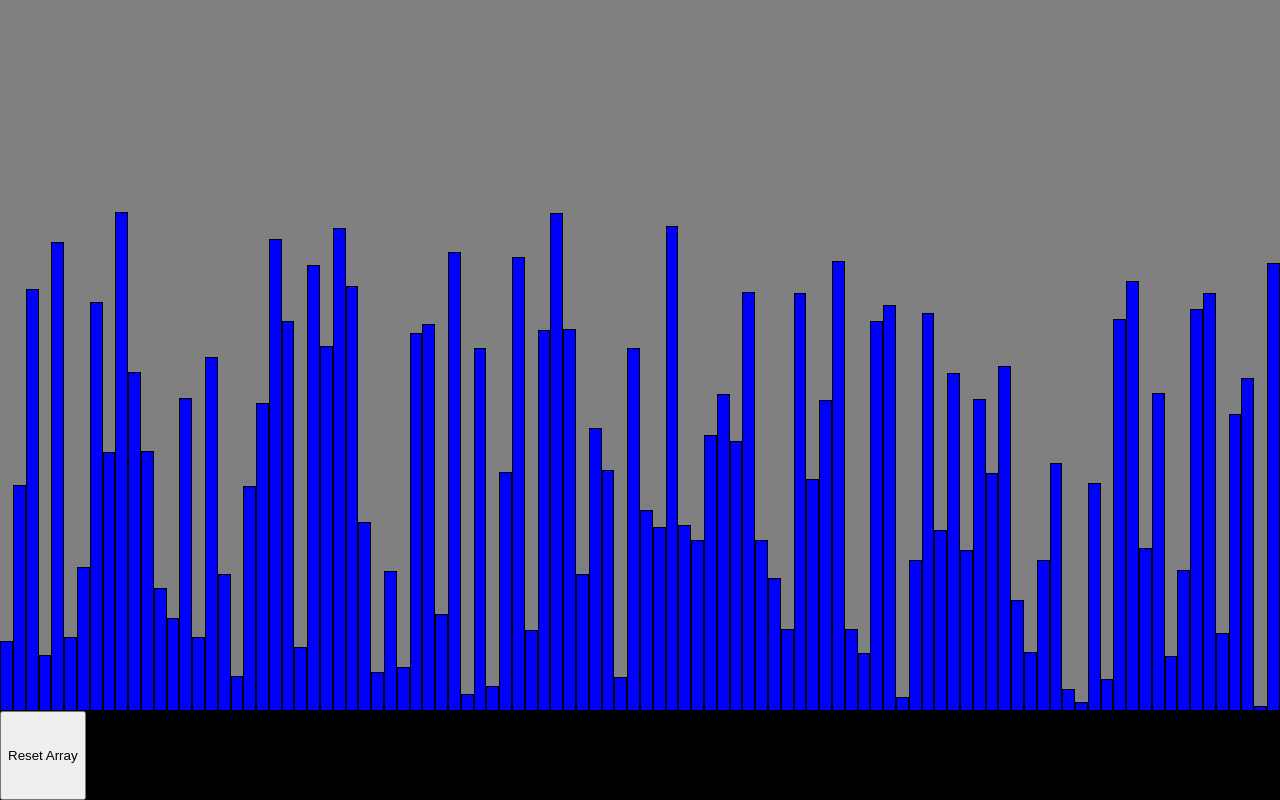
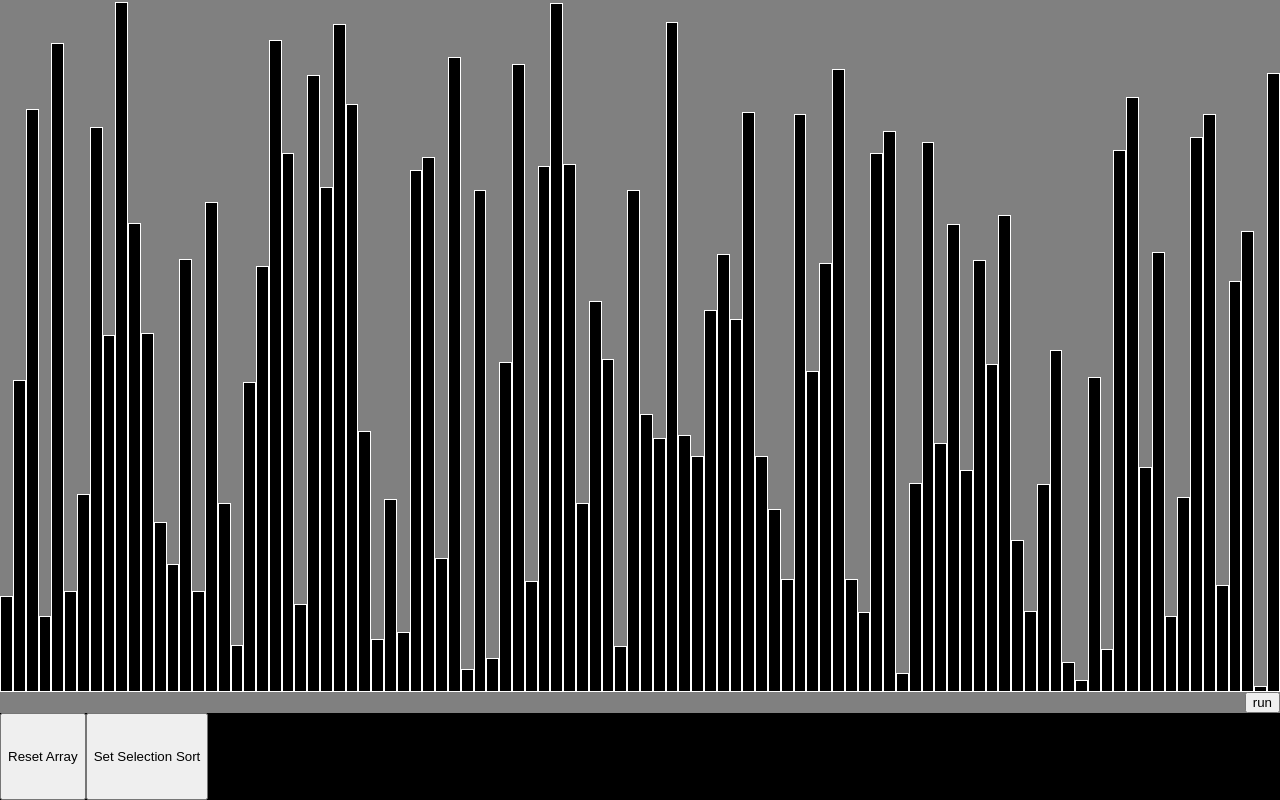
Before and after one commit to sjunhong/algorithm-visualizer, a React (Create React App) app: page / in a window 1280 px wide. Built offline with nearby package versions, Linux system fonts and the light colour scheme.

Commit message:
feat: added selection sort

```diff
--- a/src/AlgorithmVisualizer.tsx
+++ b/src/AlgorithmVisualizer.tsx
@@ -1,26 +1,72 @@
+import { trace } from 'console';
 import { useCallback, useEffect, useState } from 'react';
 import styled from 'styled-components';
+import { addTrace, getSortedIndicies, newTrace, swap, TraceArray } from './algorithms/helper';
+import SortingVisualizer from './components/SortVisualizer';
 
 function AlgorithmVisualizer() {
   const [array, setArray] = useState<number[]>([]);
   const [arrayLength, setArrayLength] = useState<number>(100);
+  const [traces, setTraces] = useState<TraceArray>([]);
 
-  function resetArray(arrayLength: number) {
+  const resetArray = (arrayLength: number) => {
     const max = 1000;
     const min = 5;
     setArray([...Array(arrayLength)].map(() => Math.floor(Math.random() * (max - min + 1)) + min));
-  }
+  };
 
-  function handleResetArray() {
+  const handleSelectionSort = () => {
+    // selectionSort(array);
+    createTraces();
+  };
+
+  const selectionSort = (arr: number[]) => {
+    const trace = newTrace(arr);
+
+    let i, j, min_idx;
+    const n = arr.length;
+    for (i = 0; i < n - 1; i++) {
+      min_idx = i;
+      for (j = i + 1; j < n; j++) {
+        // visualize searching index
+        // sorted, searched, selected, swaped
+        addTrace(trace, arr, getSortedIndicies(trace), [j], [min_idx]);
+
+        if (arr[j] < arr[min_idx]) {
+          addTrace(trace, arr, getSortedIndicies(trace), [j], [min_idx]);
+
+          min_idx = j;
+
+          //visualize selected index
+          addTrace(trace, arr, getSortedIndicies(trace), [j], [min_idx]);
+        }
+      }
+
+      //visualize swaping indices
+      addTrace(trace, arr, getSortedIndicies(trace), [], [], [i, min_idx]);
+
+      swap(arr, i, min_idx);
+
+      //visualize sorted indices
+      addTrace(trace, arr, [...getSortedIndicies(trace), i]);
+    }
+
+    //visualize sorted indices
+    addTrace(trace, arr, [...getSortedIndicies(trace), n - 1]);
+
+    return trace;
+  };
+
+  const handleResetArray = () => {
     resetArray(arrayLength);
-  }
+  };
 
-  const wrapperSetArray = useCallback(
-    (updatedArray) => {
-      setArray(updatedArray);
-    },
-    [setArray],
-  );
+  const createTraces = () => {
+    const sorted = selectionSort([...array]);
+    if (sorted) {
+      setTraces(sorted);
+    }
+  };
 
   useEffect(() => {
     resetArray(arrayLength);
@@ -29,26 +75,14 @@ function AlgorithmVisualizer() {
 
   return (
     <Wrapper>
-      <ArrayWrapper>
-        {array.map((val: number, idx: number) => (
-          <Bar key={idx} value={val}></Bar>
-        ))}
-      </ArrayWrapper>
+      <SortingVisualizer array={array} traces={traces} />
       <ControllerWrapper>
         <button onClick={handleResetArray}>Reset Array</button>
+        <button onClick={handleSelectionSort}>Set Selection Sort</button>
       </ControllerWrapper>
     </Wrapper>
   );
 }
-
-const ArrayWrapper = styled.div`
-  display: flex;
-  justify-content: center;
-  align-items: flex-end;
-  width: 100vw;
-  height: 100vh;
-  background: grey;
-`;
 
 const ControllerWrapper = styled.div`
   display: flex;
@@ -67,11 +101,4 @@ const Wrapper = styled.div`
   background: grey;
 `;
 
-const Bar = styled.div<{ value: number }>`
-  width: 40px;
-  height: ${(props) => props.value / 2}px;
-  background: blue;
-  border: 1px solid black;
-`;
-
 export default AlgorithmVisualizer;
--- /dev/null
+++ b/src/algorithms/helper.tsx
@@ -0,0 +1,48 @@
+export interface Trace {
+  array: number[];
+  sortedIndices: number[];
+  searched: number[];
+  selected: number[];
+  swaped: number[];
+}
+
+export type TraceArray = Trace[];
+
+export const newTrace = (array: number[]): TraceArray => {
+  return [
+    {
+      array: [...array],
+      sortedIndices: [],
+      searched: [],
+      selected: [],
+      swaped: [],
+    },
+  ];
+};
+
+export const addTrace = (
+  trace: TraceArray,
+  array: number[],
+  sortedIndices: number[] = [],
+  searched: number[] = [],
+  selected: number[] = [],
+  swaped: number[] = [],
+): void => {
+  trace.push({
+    array: [...array],
+    sortedIndices: [...sortedIndices],
+    searched: [...searched],
+    selected: [...selected],
+    swaped: [...swaped],
+  });
+};
+
+export const getSortedIndicies = (trace: TraceArray): number[] => {
+  return trace[trace.length - 1].sortedIndices;
+};
+
+export const swap = (array: number[], index1: number, index2: number): void => {
+  const temp = array[index1];
+  array[index1] = array[index2];
+  array[index2] = temp;
+};
--- /dev/null
+++ b/src/components/Bar.tsx
@@ -0,0 +1,44 @@
+import styled from 'styled-components';
+import styles from './Bar.module.css';
+
+interface BarProps {
+  width: number;
+  height: number;
+  IsSorted: boolean;
+  IsSearched: boolean;
+  IsSelected: boolean;
+  IsSwaped: boolean;
+}
+
+const Bar = ({ width, height, IsSorted, IsSearched, IsSelected, IsSwaped }: BarProps) => {
+  let color = 'black';
+  if (IsSorted) {
+    color = 'green';
+  } else if (IsSwaped) {
+    color = 'red';
+  } else if (IsSelected) {
+    color = 'yellow';
+  } else if (IsSearched) {
+    color = 'blue';
+  }
+
+  return <Wrapper $width={width} $height={height} $color={color}></Wrapper>;
+};
+
+interface WrapperProps {
+  $width: number;
+  $height: number;
+  $color: string;
+}
+
+const Wrapper = styled.div.attrs(({ $width, $height, $color }: WrapperProps) => ({
+  style: {
+    width: `${$width}%`,
+    height: `${$height}%`,
+    background: $color,
+  },
+}))<WrapperProps>`
+  border: 1px solid white;
+`;
+
+export default Bar;
--- /dev/null
+++ b/src/components/SortChart.tsx
@@ -0,0 +1,30 @@
+import { Trace } from '../algorithms/helper';
+import Bar from './Bar';
+
+const genBarGraph = ({ array, sortedIndices, searched, selected, swaped }: Trace) => {
+  return array.map((num, idx) => {
+    const width = 100 / array.length;
+    const height = (num / 1000) * 100;
+    const IsSorted = sortedIndices.includes(idx);
+    const IsSearched = searched.includes(idx);
+    const IsSelected = selected.includes(idx);
+    const IsSwaped = swaped.includes(idx);
+    return (
+      <Bar
+        key={`${idx}_${num}`}
+        width={width}
+        height={height}
+        IsSorted={IsSorted}
+        IsSearched={IsSearched}
+        IsSelected={IsSelected}
+        IsSwaped={IsSwaped}
+      ></Bar>
+    );
+  });
+};
+
+const SortChart = ({ array, sortedIndices, searched, selected, swaped }: Trace) => {
+  return <>{genBarGraph({ array, sortedIndices, searched, selected, swaped })}</>;
+};
+
+export default SortChart;
--- /dev/null
+++ b/src/components/SortVisualizer.tsx
@@ -0,0 +1,90 @@
+import { TraceArray, Trace } from '../algorithms/helper';
+import { useEffect, useState } from 'react';
+import styled from 'styled-components';
+import SortChart from './SortChart';
+
+interface SortingVisualizerProps {
+  array: number[];
+  traces: TraceArray;
+}
+
+function SortingVisualizer(props: SortingVisualizerProps) {
+  const [visualState, setVisualState] = useState<Trace>({
+    array: [],
+    sortedIndices: [],
+    searched: [],
+    selected: [],
+    swaped: [],
+  });
+  const [traces, setTraces] = useState<TraceArray>([]);
+
+  useEffect(() => {
+    if (visualState.array !== props.array) {
+      console.log('reset array');
+      _reset(props.array);
+    }
+
+    if (traces !== props.traces) {
+      console.log('reset trace');
+      setTraces(props.traces);
+    }
+  }, [props.array, props.traces]);
+
+  const _reset = (array: number[]) => {
+    setVisualState({
+      array,
+      sortedIndices: [],
+      searched: [],
+      selected: [],
+      swaped: [],
+    });
+  };
+
+  const _changeVisualState = (trace: Trace) => {
+    setVisualState({
+      array: trace.array,
+      sortedIndices: trace.sortedIndices,
+      searched: trace.searched,
+      selected: trace.selected,
+      swaped: trace.swaped,
+    });
+  };
+
+  const run = () => {
+    traces.forEach((trace, i) => {
+      setTimeout(
+        (item) => {
+          _changeVisualState(item);
+        },
+        i * 5,
+        trace,
+      );
+    });
+  };
+
+  return (
+    <>
+      <Wrapper>
+        <SortChart
+          array={visualState.array}
+          sortedIndices={visualState.sortedIndices}
+          searched={visualState.searched}
+          selected={visualState.selected}
+          swaped={visualState.swaped}
+        />
+      </Wrapper>
+      <button onClick={run}>run</button>
+    </>
+  );
+}
+
+const Wrapper = styled.div`
+  display: flex;
+  justify-content: center;
+  align-items: flex-end;
+  width: 100vw;
+  height: 100vh;
+  background: grey;
+`;
+
+export default SortingVisualizer;
--- a/tsconfig.json
+++ b/tsconfig.json
@@ -19,7 +19,8 @@
     "noUnusedLocals": false, // Report errors on unused locals
     "noUnusedParameters": false, // Report errors on unused parameters
     "incremental": true, // Enable incremental compilation by reading/writing information from prior compilations to a file on disk
-    "noFallthroughCasesInSwitch": true // Report errors for fallthrough cases in switch statement
+    "noFallthroughCasesInSwitch": true, // Report errors for fallthrough cases in switch statement
+    "plugins": [{ "name": "typescript-plugin-css-modules" }]
   },
   "include": [
     "src/**/*" // *** The files TypeScript should type check ***
```
